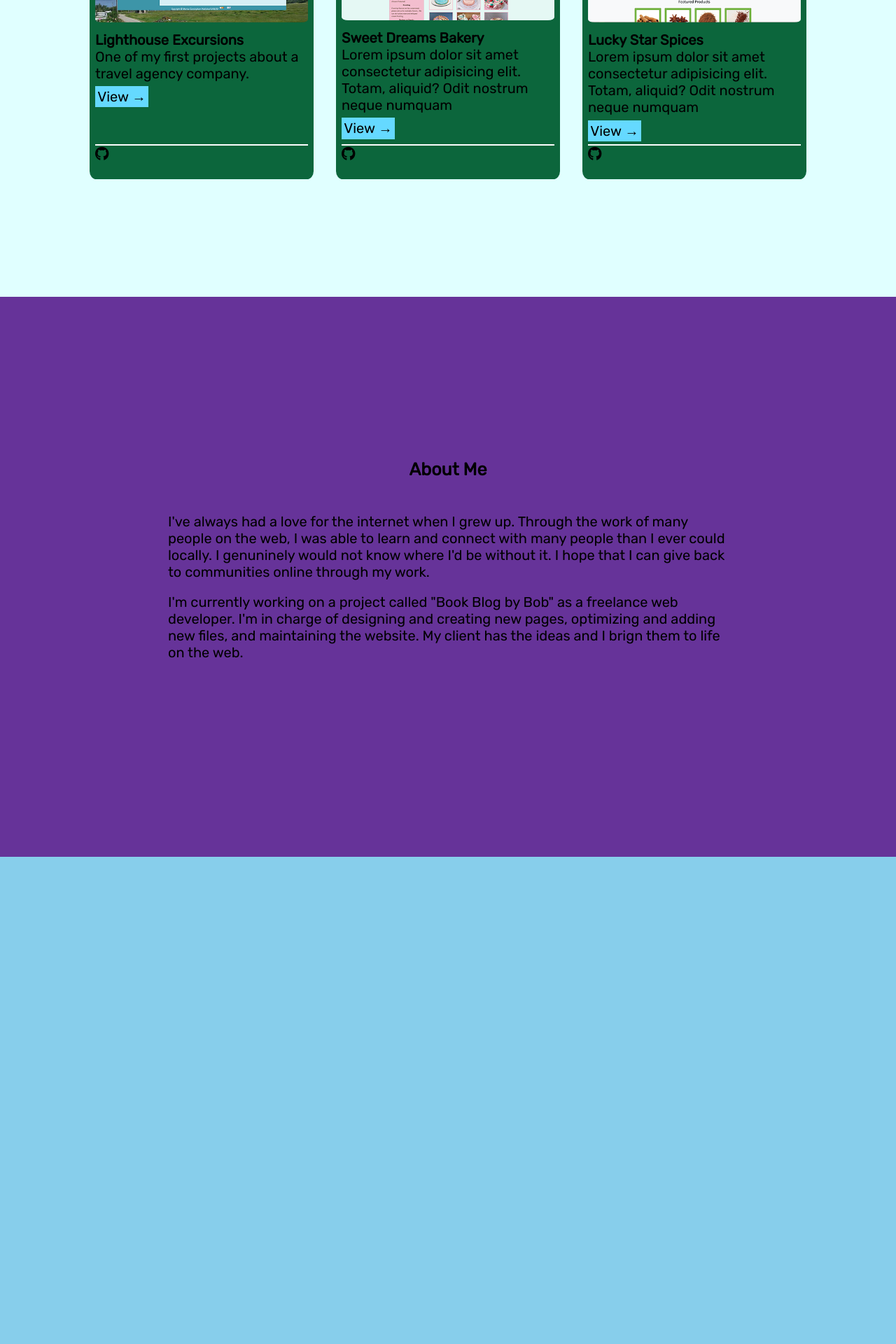
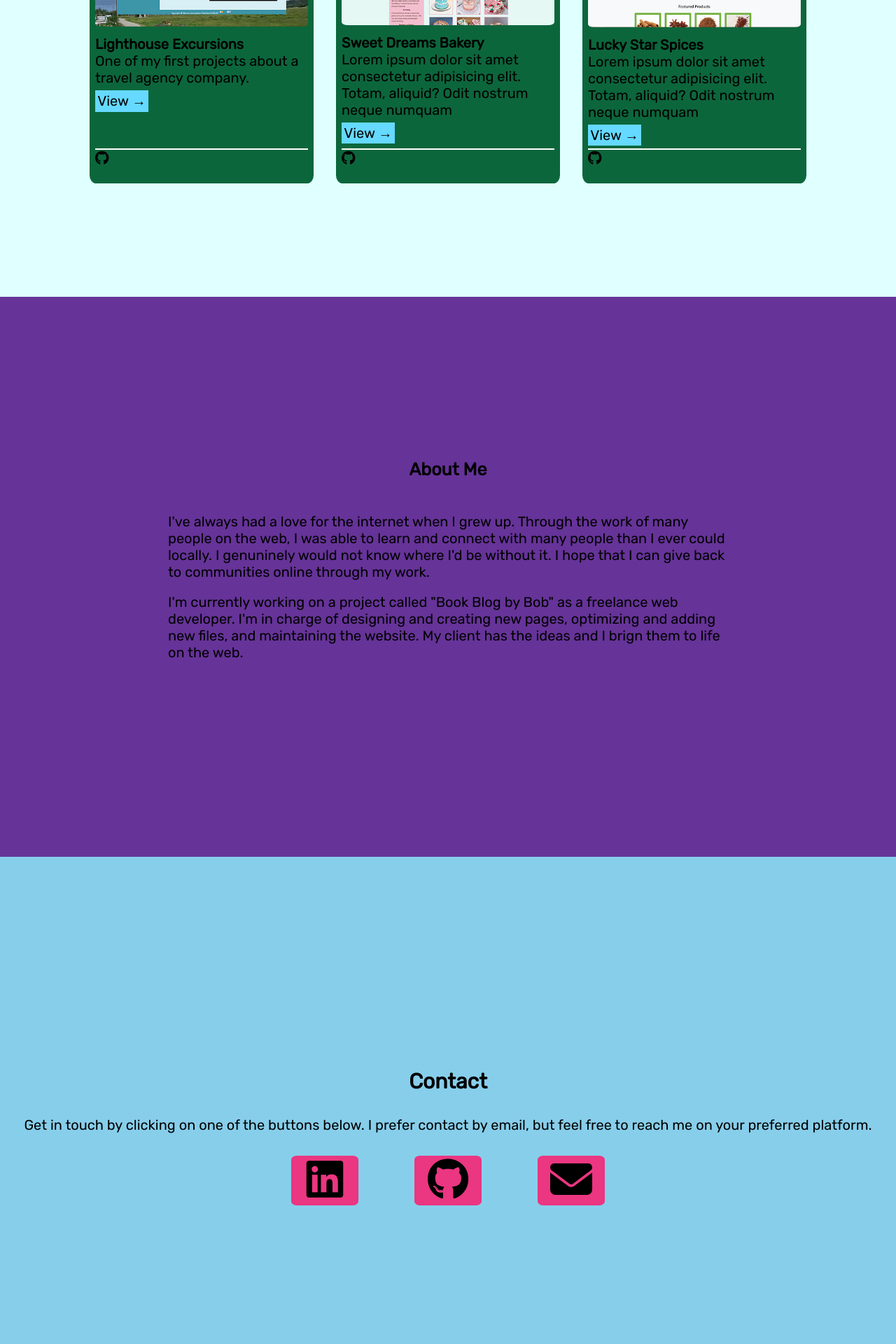
Before and after one commit to MC7841/portfolio, a PHP site: page / in a window 1280 px wide. Shown: the part 1240-3160 px from the top of the page at 70% size. Run offline with PHP 8.4, Linux system fonts and the light colour scheme; some libraries are stand-ins or nearby versions.

Commit message:
Added text, icon links, and styles

```diff
--- a/css/index.css
+++ b/css/index.css
@@ -79,6 +79,7 @@ a {
     align-items: center;
     justify-content: center;
     gap: 2rem;
+    font-size: 20px;
 }
 
 .container {
@@ -176,4 +177,31 @@ a {
     flex-direction: column;
     align-items: center;
     justify-content: center;
+    gap: 2rem;
+    font-size: 20px;
 }
+
+.contact-row {
+    display: flex;
+    gap: 5rem;
+    align-items: center;
+}
+
+.contact-btn {
+    background-color: #eb3681;
+    font-size: 60px;
+    width: 6rem;
+    text-align: center;
+    border-radius: 8%;
+    transition: ease-in-out .5s;
+}
+
+.contact-btn:hover {
+    background-color: #ffc8df;
+    transform: scale(1.5);
+}
+
+.contact-btn i {
+    font-size: 60px;
+    text-align: center;
+}
--- a/index.html
+++ b/index.html
@@ -93,9 +93,17 @@
                 </div>
             </section>
             <section id="contact" class="contact">
-
+                <h1>Contact</h1>
+                <p>
+                    Get in touch by clicking on one of the buttons below. I prefer contact by email, but feel free to
+                    reach me on your preferred platform.
+                </p>
+                <div class="contact-row">
+                    <a href="#" class="contact-btn"><i class="fa-brands fa-linkedin"></i></a>
+                    <a href="#" class="contact-btn"><i class="fa-brands fa-github"></i></a>
+                    <a href="#" class="contact-btn"><i class="fa-solid fa-envelope"></i></a>
+                </div>
             </section>
-
         </main>
         <footer id="footer">
             <!--Footer template loads here-->
```
